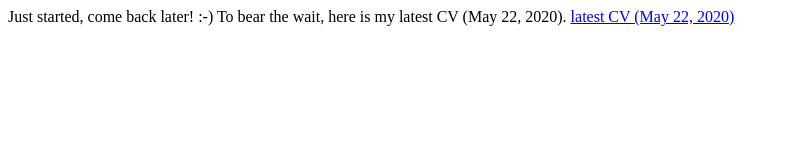
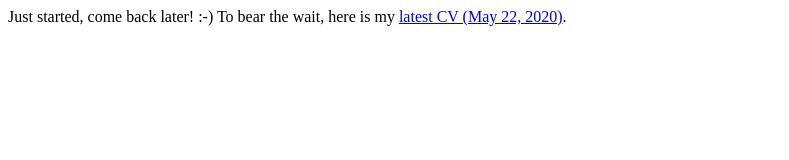
Before and after one commit to couturierc/couturierc.github.io, a plain HTML site: page index.html in a window 1280 px wide. Shown: the whole page, without its empty margins (0-789 px from the left). Drawn offline with Linux system fonts and the light colour scheme.

Commit message:
Small correction in index.html

```diff
--- a/index.html
+++ b/index.html
@@ -1,3 +1,3 @@
 Just started, come back later! :-)
 
-To bear the wait, here is my latest CV (May 22, 2020). <a href="https://github.com/couturierc/couturierc.github.io/raw/master/20200522_Couturier_CV.pdf">latest CV (May 22, 2020)</a>
+To bear the wait, here is my <a href="https://github.com/couturierc/couturierc.github.io/raw/master/20200522_Couturier_CV.pdf">latest CV (May 22, 2020)</a>.
```
